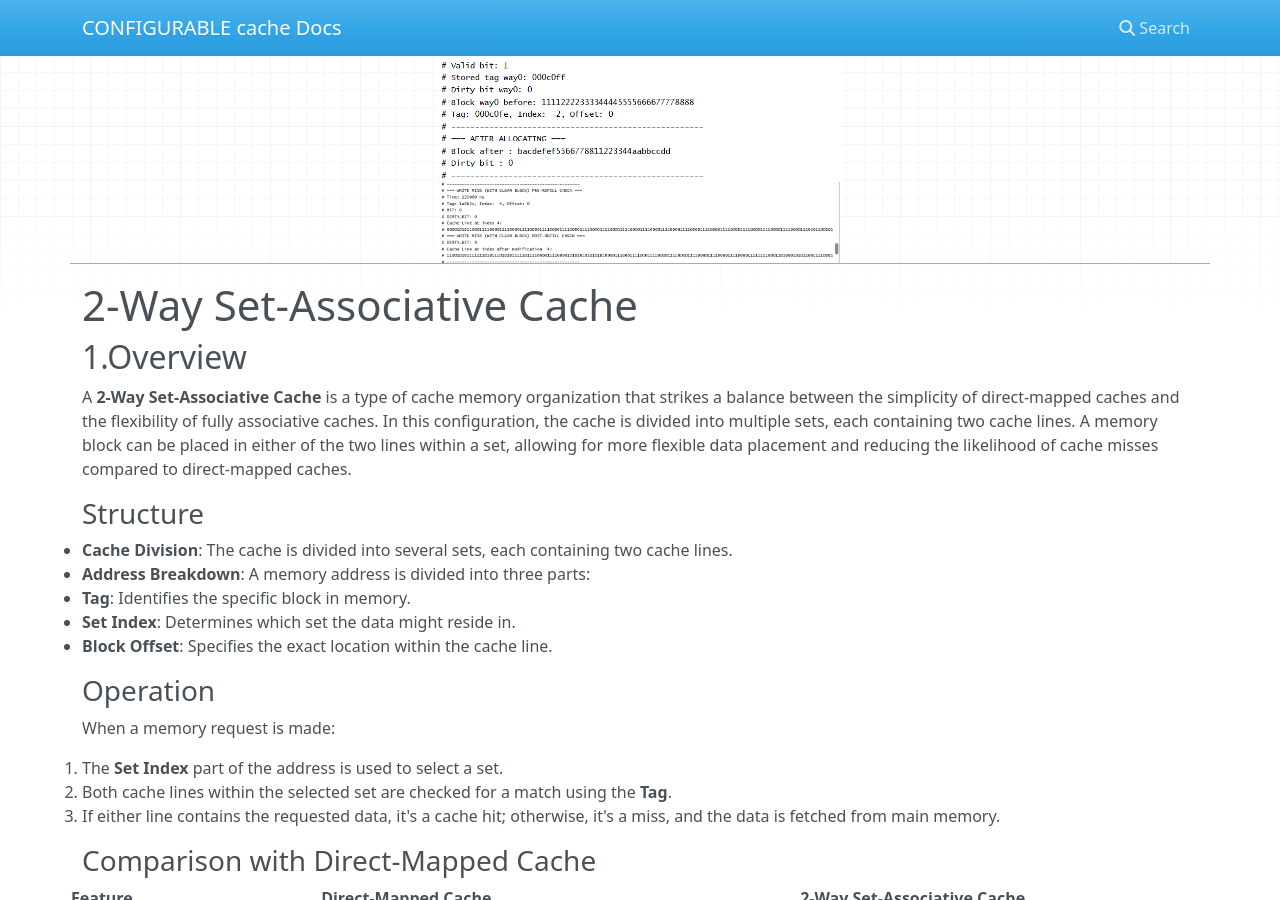
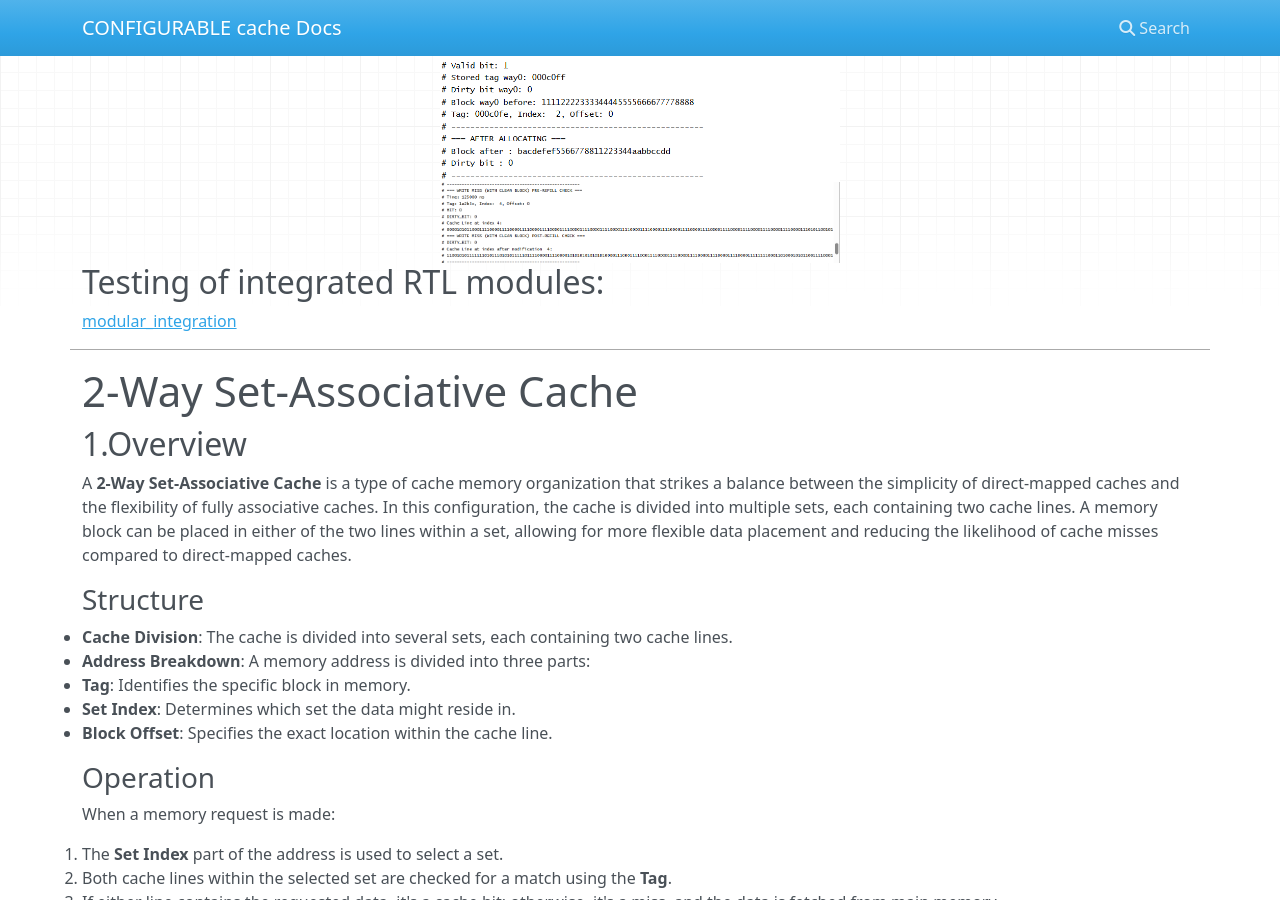
Before and after one commit to meds-ee-uet/Configurable-Cache, an MkDocs documentation site: the page built from Direct_Mapped_Cache/docs/index.md, in a window 1280 px wide and 900 px high, scrolled down 14237 px. Built offline with MkDocs 1.6.1, drawn with Linux system fonts in a browser that asks for light colours; nearby versions of some CDN libraries; some of the changed text lies outside the part shown.

Commit message:
Update index.md

```diff
--- a/Direct_Mapped_Cache/docs/index.md
+++ b/Direct_Mapped_Cache/docs/index.md
@@ -575,6 +575,9 @@ The testbench runs a comprehensive set of operations designed to test key cache
 <div align="center">
 <img src="outputs/writemiss.png" alt="Alt text" width="400"/>
 </div>
+
+## Testing of integrated RTL modules:
+[modular_integration](https://github.com/ee-uet/configurable-cache/tree/main/Direct_Mapped_Cache/modular_integration)
 
 ---
 # 2-Way Set-Associative Cache
```
